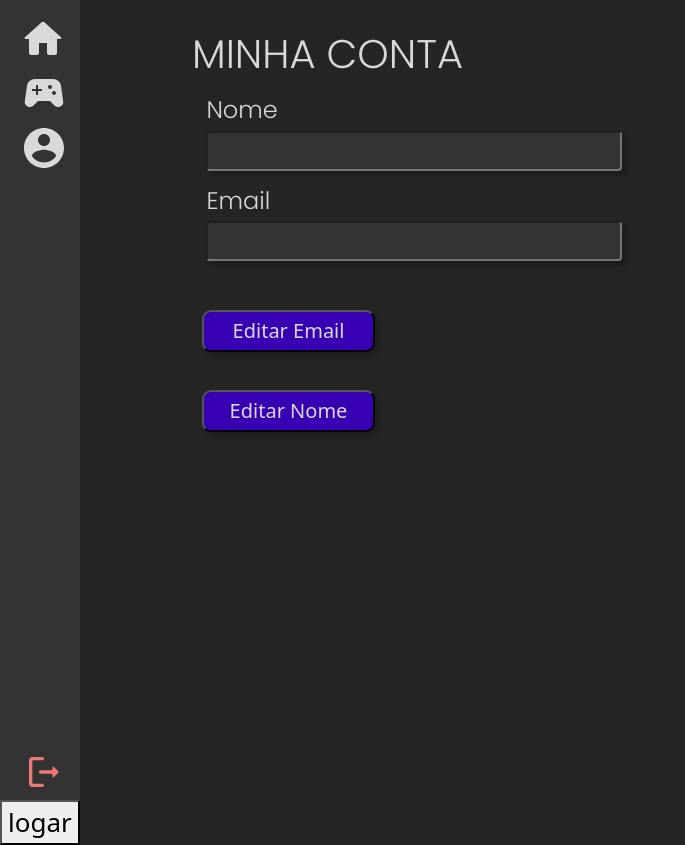
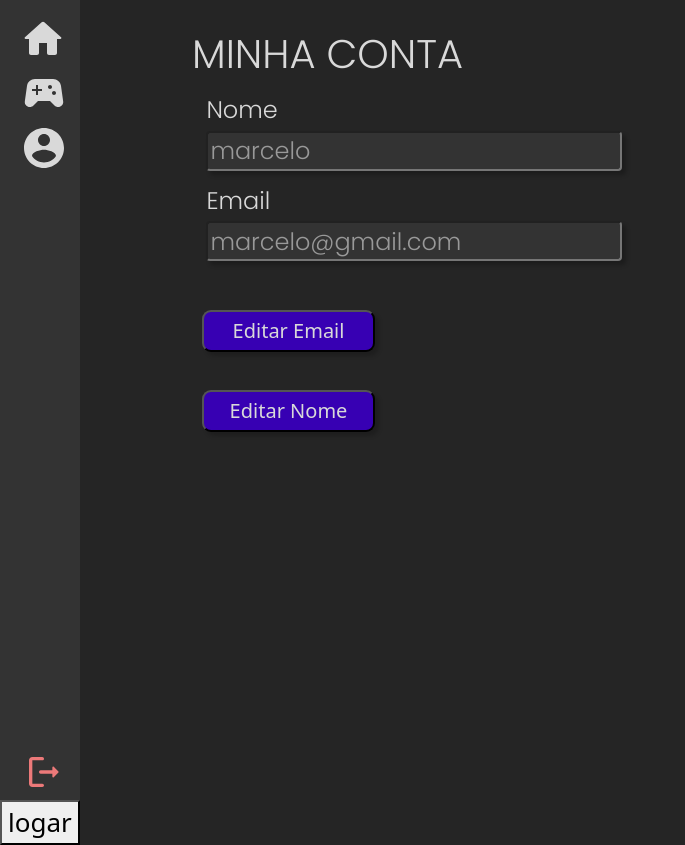
Before and after one commit to Ga-Alves/Projeto3, a React (Create React App) app in the folder React-App/: page /account in a window 1280 px wide. Shown: the whole page, without its empty margins (0-685 px from the left). Built offline with nearby package versions, Linux system fonts and the light colour scheme.

Commit message:
edit input my account

```diff
--- a/React-App/src/components/ModalEmail/ModalEmail.js
+++ b/React-App/src/components/ModalEmail/ModalEmail.js
@@ -18,6 +18,7 @@ export default function ModalEmail({ closeModal, handleFormChange,  onSubmit}) {
           className="inpute"
           onChange = {(e) => handleFormChange(e)}
           name="email"
+
          />
 
         <div className="footer">
--- a/React-App/src/pages/MyAccount/MyAccount.js
+++ b/React-App/src/pages/MyAccount/MyAccount.js
@@ -30,8 +30,6 @@ export default function MyAccount() {
   }
 
 
-
-
   function handleLogar (){
     const corpo = {
       email: 'marcelomrad@gmail.com',
@@ -49,13 +47,17 @@ export default function MyAccount() {
         <label className="labele">Nome</label>
         <input
             className="input"
-            type=""
+            type = "text"
+            readOnly='true'
+            value={'marcelo'}
              />
         <label className="labele">Email</label>
 
         <input
           className="input"
           type="text"
+          readOnly='true'
+          value={'marcelo@gmail.com'}
 
         />
       </div>
```
